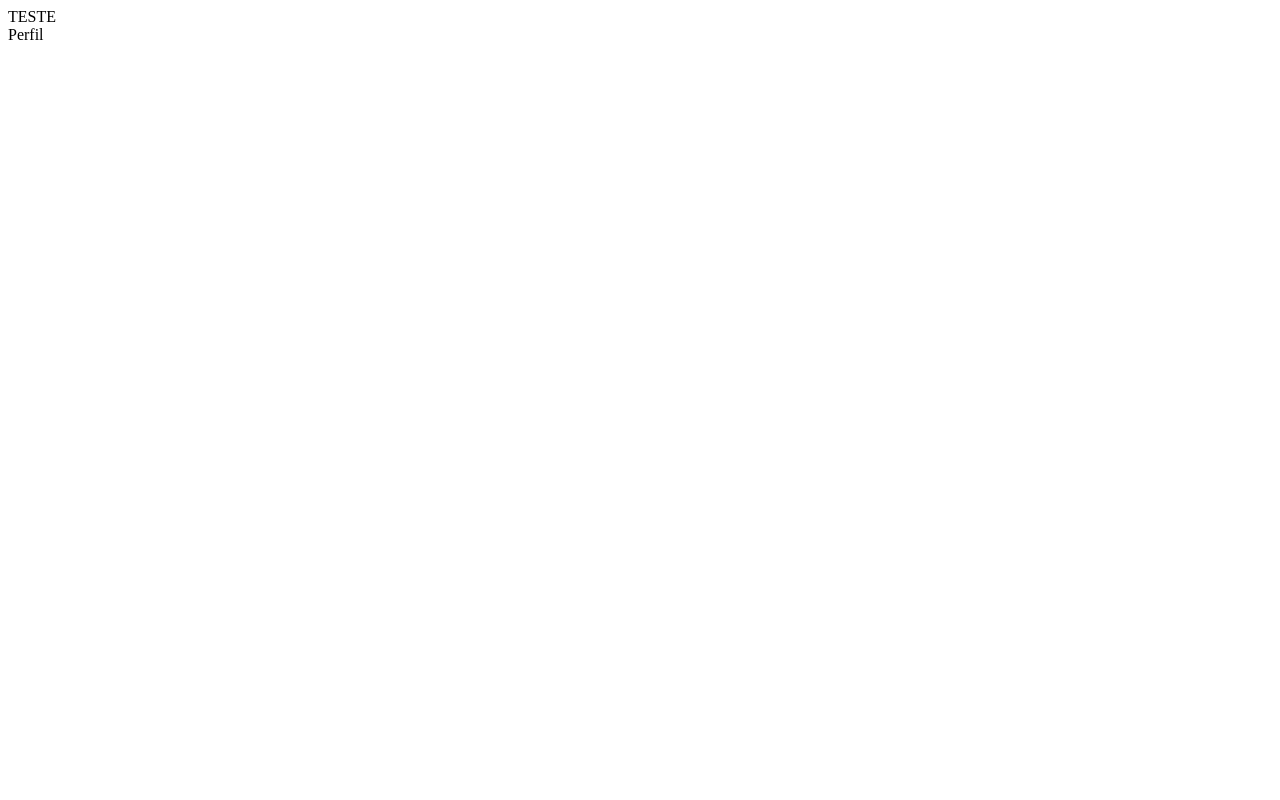
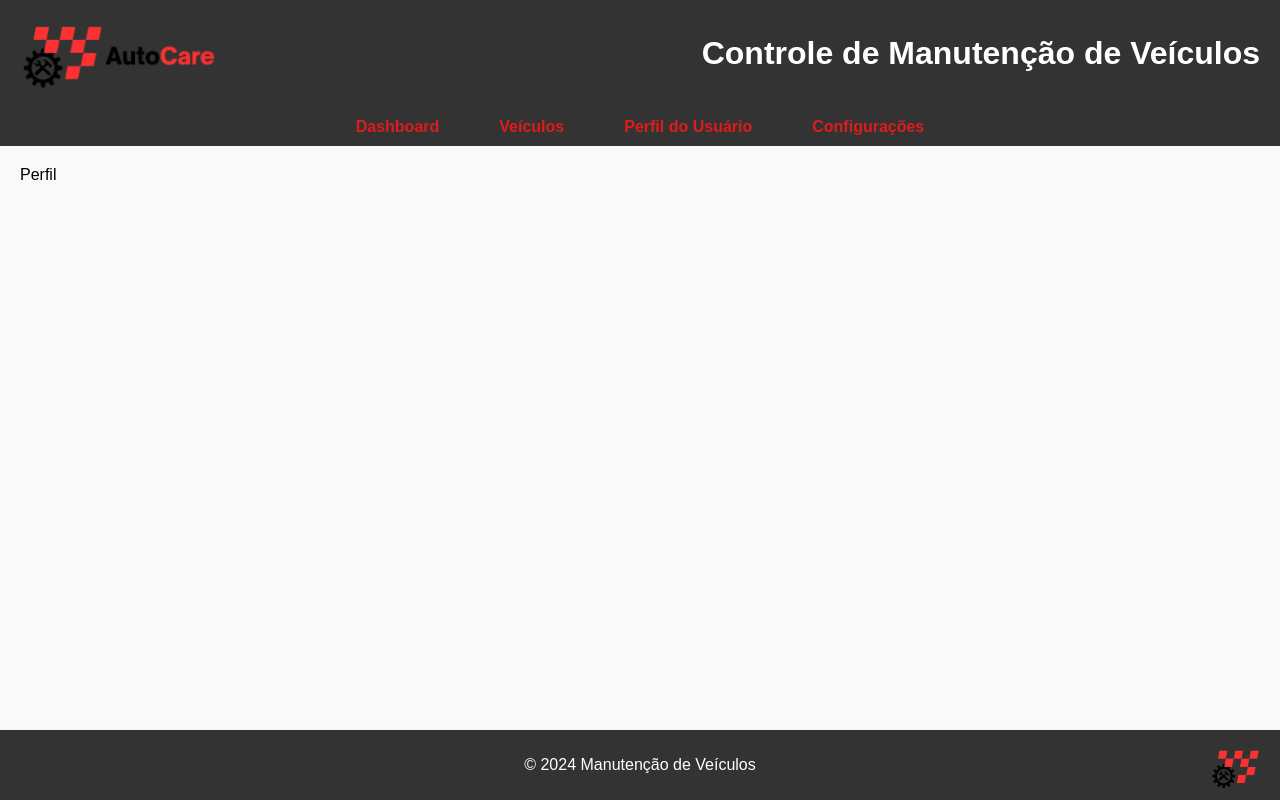
Before and after one commit to eduardocesl/AutoCare, a React (Vite) app in the folder client/desktop/: page /perfil in a window 1280 px wide. Built offline with nearby package versions, Linux system fonts and the light colour scheme.

Commit message:
Unificando branch Lais com Branch main

```diff
--- a/client/desktop/src/PaginaBase.jsx
+++ /dev/null
@@ -1,16 +0,0 @@
-import { Outlet } from 'react-router-dom'
-import './PaginaBase.css'
-
-function PaginaBase() {
-
-  return (
-    <div className="PaginaBase">
-      <div>TESTE</div>
-      <Outlet />
-    </div>
-  )
-}
-
-export default PaginaBase
-
-  // Não editar este arquivo
--- a/client/desktop/src/Footer.jsx
+++ b/client/desktop/src/components/Footer.jsx
@@ -1,5 +1,5 @@
 import React from 'react';
-import logoFooter from './assets/LogoAuto_2.png'; // Importe a logo do rodapé
+import logoFooter from '../assets/LogoAuto_2.png'; // Importe a logo do rodapé
 
 function Footer() {
   return (
--- a/client/desktop/src/Header.jsx
+++ b/client/desktop/src/components/Header.jsx
@@ -1,5 +1,5 @@
 import React from 'react';
-import logoHeader from './assets/LogoAuto_1.png'; // Importe a logo do cabeçalho
+import logoHeader from '../assets/LogoAuto_1.png'; // Importe a logo do cabeçalho
 
 function Header() {
   return (
--- a/client/desktop/src/MainContent.jsx
+++ b/client/desktop/src/components/MainContent.jsx
@@ -1,10 +1,10 @@
 import React from 'react';
+import { Outlet } from 'react-router-dom';
 
 function MainContent() {
   return (
     <main className="app-main">
-      <h2>Bem-vindo ao Sistema de Controle</h2>
-      <p>Selecione uma opção no menu para continuar.</p>
+      <Outlet />
     </main>
   );
 }
--- a/client/desktop/src/Navbar.jsx
+++ b/client/desktop/src/components/Navbar.jsx
@@ -5,8 +5,8 @@ function Navbar() {
     <nav className="app-navbar">
       <ul>
         <li><a href="/">Dashboard</a></li>
-        <li><a href="/vehicles">Veículos</a></li>
-        <li><a href="/profile">Perfil do Usuário</a></li>
+        <li><a href="/veiculos">Veículos</a></li>
+        <li><a href="/perfil">Perfil do Usuário</a></li>
         <li><a href="/settings">Configurações</a></li>
       </ul>
     </nav>
--- a/client/desktop/src/index.css
+++ /dev/null
@@ -1,14 +0,0 @@
-body {
-  margin: 0;
-  font-family: Arial, sans-serif;
-  background-color: #eaeaea;
-}
-
-* {
-  box-sizing: border-box;
-}
-html, body {
-  height: 100%; /* Faz o html e o body ocuparem 100% da altura da janela */
-  margin: 0;
-  padding: 0;
-}
--- a/client/desktop/src/routes.jsx
+++ b/client/desktop/src/routes.jsx
@@ -2,16 +2,14 @@ import { BrowserRouter as Router, Route, Routes } from 'react-router-dom';
 import Motoristas from './pages/motoristas/Motoristas';
 import Veiculos from './pages/veiculos/Veiculos';
 import Perfil from './pages/perfil/Perfil';
-import PaginaBase from './PaginaBase';
-
-
+import App from './App';
 
 function Rotas () {
 
   return (
     <Router>
       <Routes>
-        <Route path="/" element={<PaginaBase />} >
+        <Route path="/" element={<App />} >
 
           <Route path="/motoristas" element={<Motoristas />} />
           <Route path="/veiculos" element={<Veiculos />} />
```
Also changed, not shown: client/desktop/src/App.jsx (+4 -4 lines), client/desktop/src/PaginaBase.css (deleted), client/desktop/src/components/userMenu/UserMenu.css (renamed from client/desktop/src/UserMenu.css), client/desktop/src/components/userMenu/UserMenu.jsx (renamed from client/desktop/src/UserMenu.jsx).
